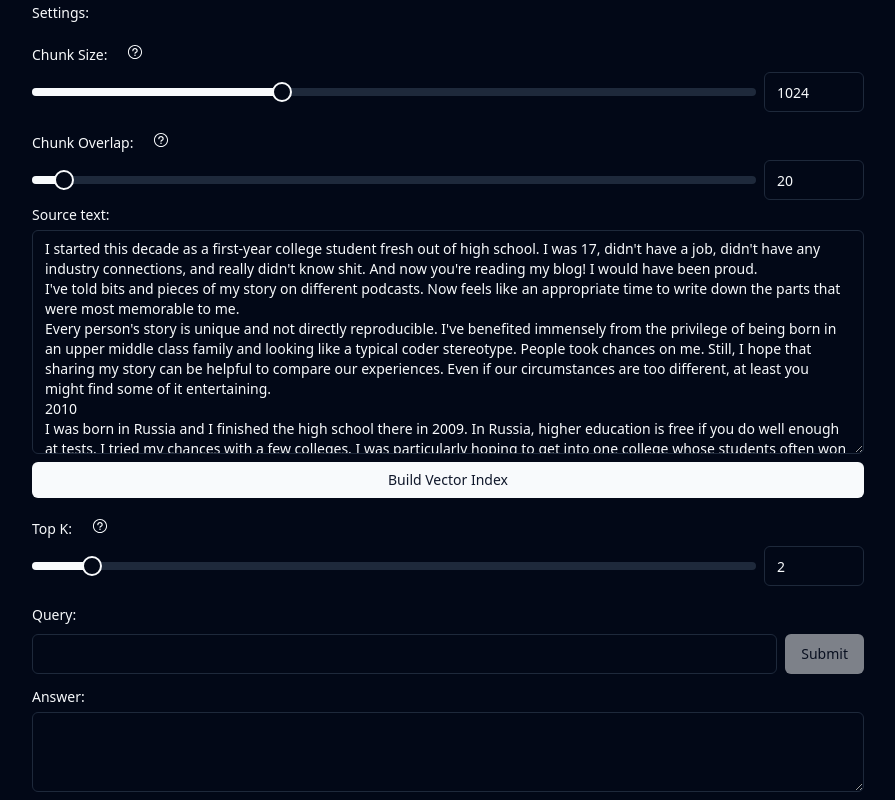
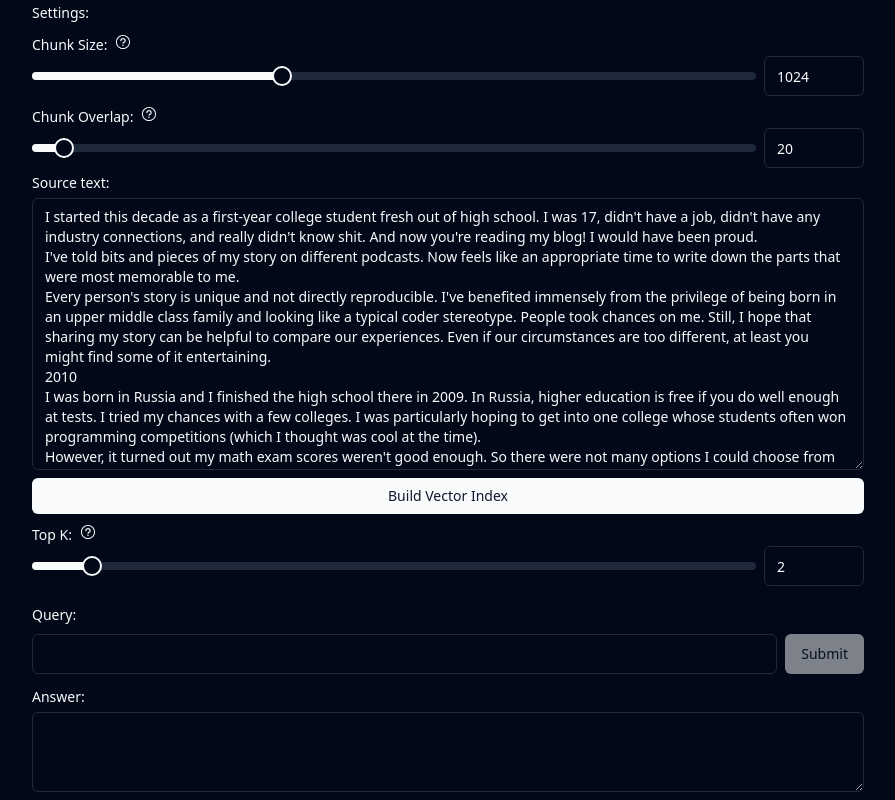
Before and after one commit to run-llama/ts-playground, a Next.js app: page / in a window 1280 px wide. Shown: the whole page, without its empty margins (192-1087 px from the left). Built offline with nearby package versions, Linux system fonts and the light colour scheme.

Commit message:
fixed hydration error due to nested buttons

```diff
--- a/components/ui/linkedslider.tsx
+++ b/components/ui/linkedslider.tsx
@@ -1,7 +1,6 @@
 import { QuestionMarkCircledIcon } from "@radix-ui/react-icons";
 import { ChangeEvent, useId } from "react";
 
-import { Button } from "@/components/ui/button";
 import { Input } from "@/components/ui/input";
 import { Label } from "@/components/ui/label";
 import {
@@ -45,9 +44,7 @@ const LinkedSlider = ({
         <Label htmlFor={inputId}>{label}</Label>
         <Popover>
           <PopoverTrigger>
-            <Button variant="ghost" size="icon">
-              <QuestionMarkCircledIcon className="h-4 w-4" />
-            </Button>
+            <QuestionMarkCircledIcon className="h-4 w-4" />
           </PopoverTrigger>
           <PopoverContent>{description}</PopoverContent>
         </Popover>
```
